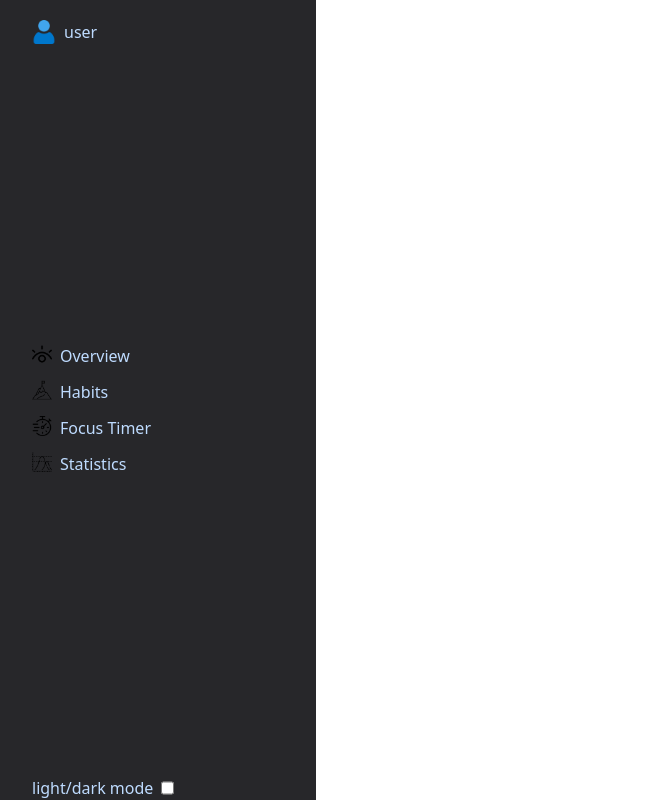
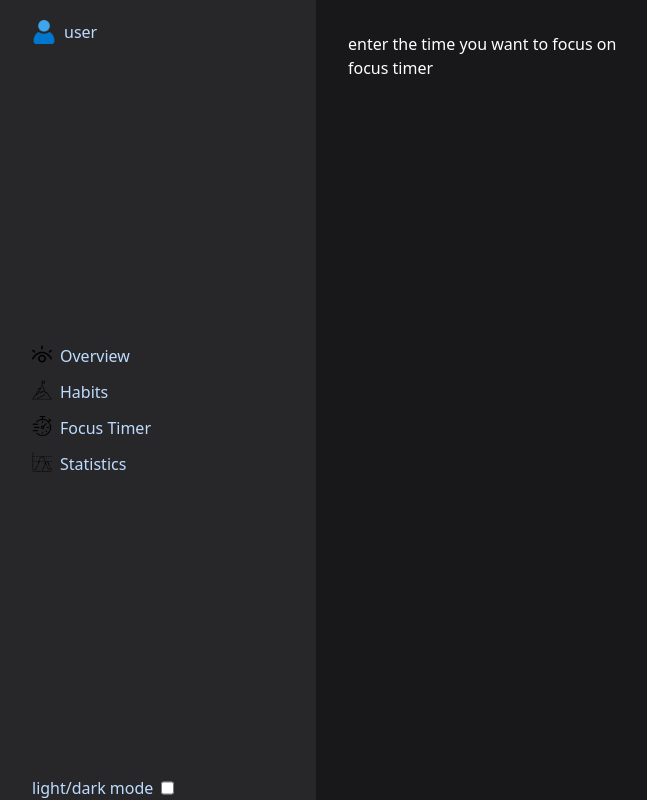
Before and after one commit to nastytolstenkova-hue/portfolio-project, a React (Vite) app: page /focus-timer in a window 1280 px wide. Shown: the whole page, without its empty margins (4-651 px from the left). Built offline with nearby package versions, Linux system fonts and the light colour scheme.

Commit message:
restructuring router

```diff
--- a/src/App.tsx
+++ b/src/App.tsx
@@ -1,9 +1,11 @@
-import LeftBar from "./layouts/LeftBar"
+
+import AppRouter from "./router/AppRouter"
 
 function App() {
   return (
     <div>
-      <LeftBar/>
+
+      <AppRouter/>
     </div>
   )
 }
--- a/src/layouts/MainLayout.tsx
+++ /dev/null
@@ -1,13 +0,0 @@
-import LeftBar from "../components/LeftBar";
-import { Outlet } from "react-router-dom";
-
-export default function MainLayout() {
-  return (
-    <div className="flex h-dvh w-full overflow-hidden">
-      <LeftBar />
-      <main className="flex-1 bg-zinc-900 text-white p-8 overflow-y-auto">
-        <Outlet />
-      </main>
-    </div>
-  );
-}
--- a/src/layouts/RootLayout.tsx
+++ b/src/layouts/RootLayout.tsx
@@ -1,7 +1,14 @@
-export default function RootLayout(){
+
+import LeftBar from "./LeftBar";
+import { Outlet } from "react-router-dom";
+
+export default function RootLayout() {
   return (
-    <div>
-      <p>RootLayout</p>
+    <div className="flex h-dvh w-full overflow-hidden">
+      <LeftBar />
+      <main className="flex-1 bg-zinc-900 text-white p-8 overflow-y-auto">
+        <Outlet />
+      </main>
     </div>
-  )
+  );
 }
--- a/src/pages/FocusTimer.tsx
+++ b/src/pages/FocusTimer.tsx
@@ -1,6 +1,7 @@
 export default function FocusTimer(){
   return (
     <div>
+      <h2 className="">enter the time you want to focus on</h2>
       <p>focus timer</p>
     </div>
   )
--- a/src/router/AppRouter.tsx
+++ b/src/router/AppRouter.tsx
@@ -7,7 +7,7 @@ import Habits from "../pages/Habits";
 import FocusTimer from "../pages/FocusTimer";
 import Statistics from "../pages/Statistics";
 
-export default function AppRouret(){
+export default function AppRouter(){
   const router = createBrowserRouter([{
     path:'/',
     element: <RootLayout/>,
```
Also changed, not shown: src/main.tsx (+5 -4 lines).
